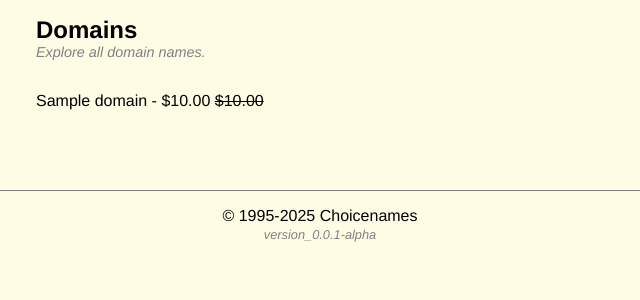
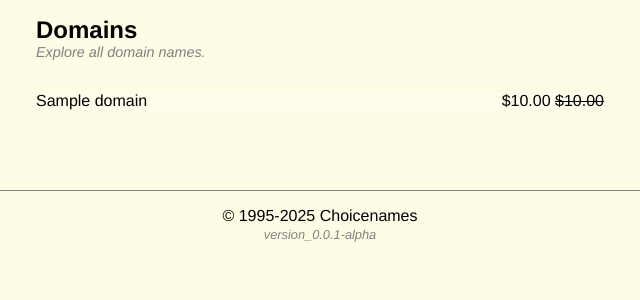
Before and after one commit to reyesjl/choicenames, a Django app: page /domains/ in a window 1280 px wide. Shown: the part 100-400 px from the top of the page, without its empty margins (320-960 px from the left). Run offline with Django 5.2, Linux system fonts and the light colour scheme; tables that the repository leaves empty hold one stand-in row (values such as "Sample post").

Commit message:
No Story - fix some domain display things;

```diff
--- a/domains/static/domains/css/index.css
+++ b/domains/static/domains/css/index.css
@@ -14,6 +14,16 @@
     list-style-type: none;
 }
 
+.domain-item {
+    display: flex;
+    justify-content: space-between;
+    align-items: center;
+}
+
+.domain-item:nth-child(odd) {
+    background-color: #f9f9f936;
+}
+
 .mb-4 {
     margin-bottom: 2rem;
 }
--- a/domains/templates/domains.index.html
+++ b/domains/templates/domains.index.html
@@ -16,11 +16,17 @@
 
     <ul class="domain-list">
         {% for domain in domains %}
-            <li>
-                {{ domain.name }} - ${{ domain.ask_price }}
+            <li class="domain-item">
+                <div class="domain-name">
+                {{ domain.name }}
+                </div>
+
+                <div class="domain-price">
+                ${{ domain.ask_price }}
                 {% if domain.compare_price %}
                     <s>${{ domain.compare_price }}</s>
                 {% endif %}
+                </div>
             </li>
         {% endfor %}
     </ul>
```
Also changed, not shown: docker-compose.yml (renamed from docker-compose.yaml).
